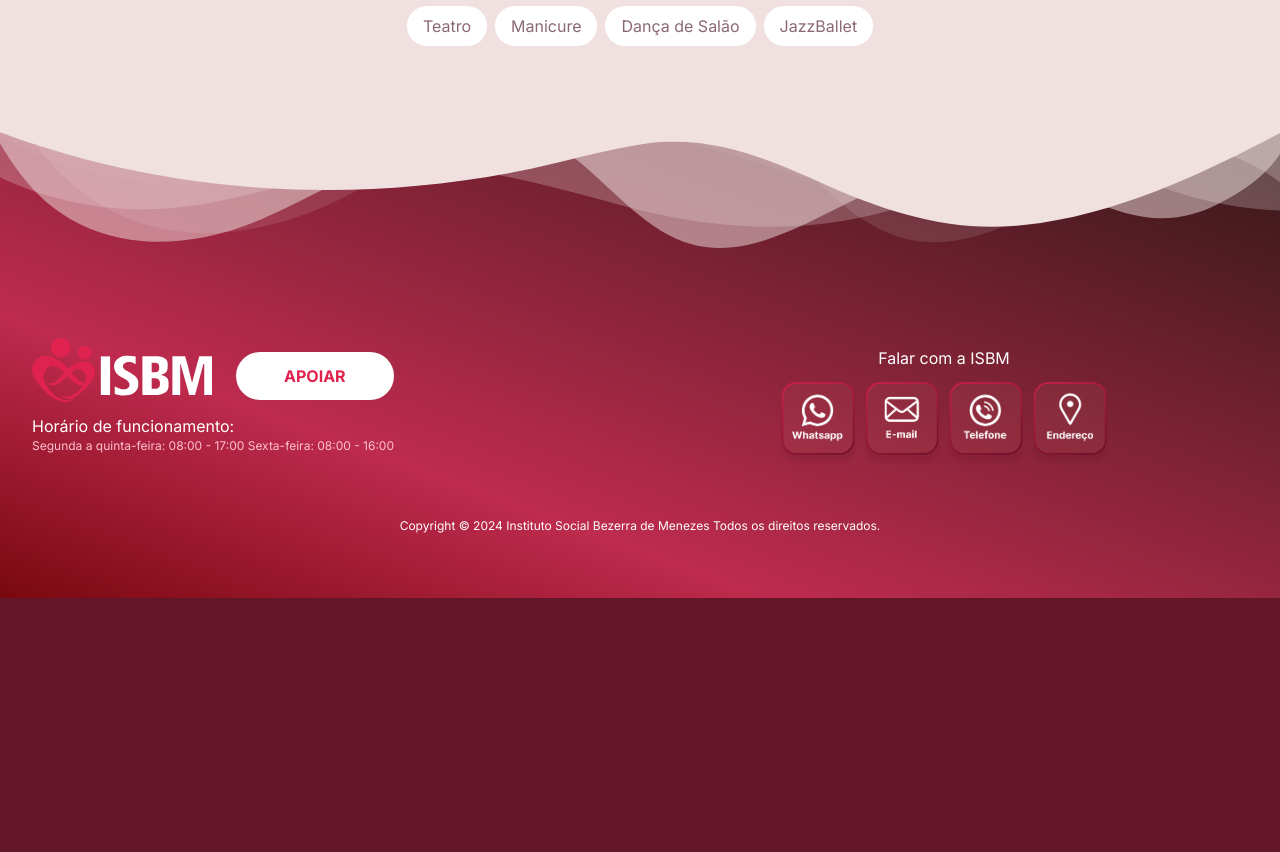
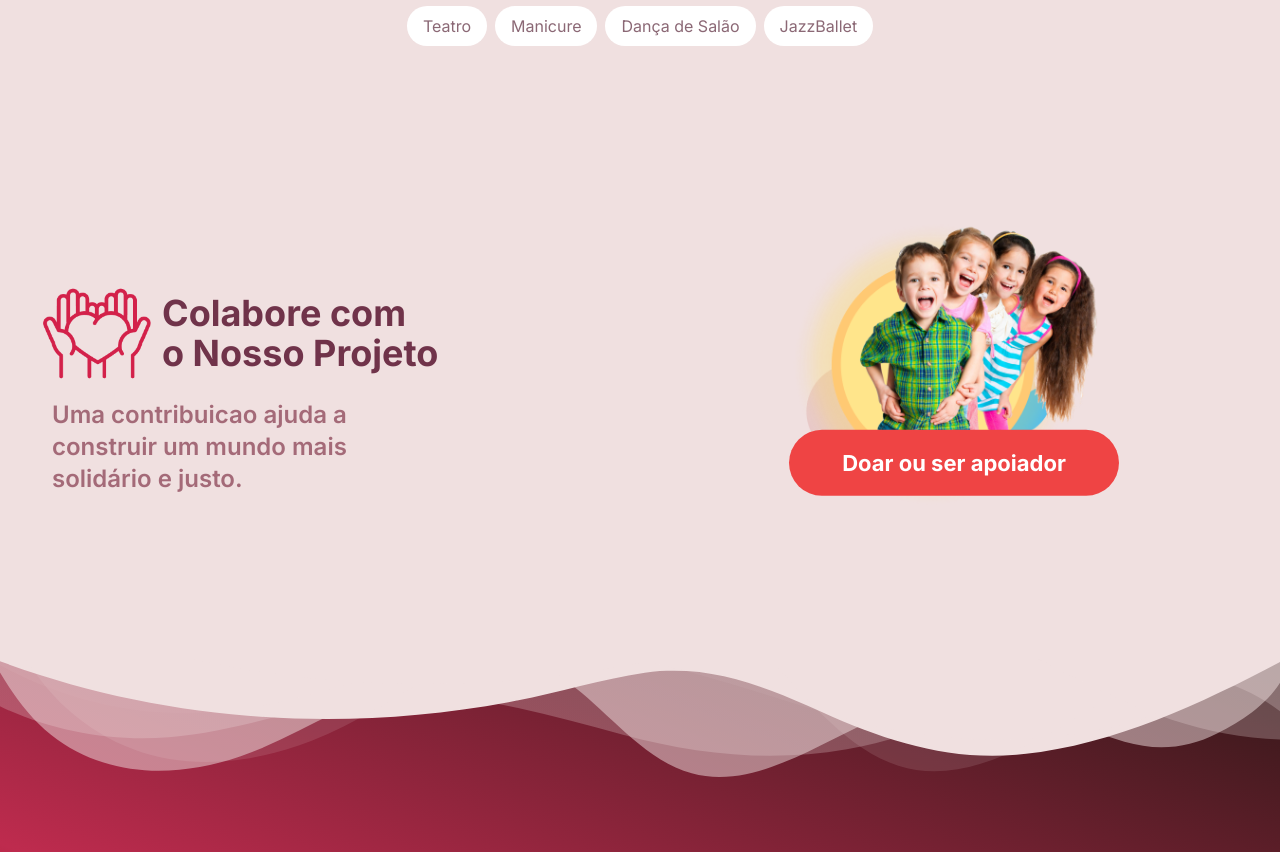
Before and after one commit to vsiago/isbmsitenovo, a Next.js app: page / in a window 1280 px wide. Shown: the part 2420-3272 px from the top of the page. Before the commit the page ends 3018 px from the top, so only its background shows below. Built offline with nearby package versions, Linux system fonts and the light colour scheme; a web font is replaced by a local one.

Commit message:
melhoria

```diff
--- a/src/app/page.jsx
+++ b/src/app/page.jsx
@@ -29,6 +29,7 @@ export default function Home() {
   ];
 
   // Referência para acessar o ID da seção
+
   const quemSomosRef = useRef(null);
 
   const [show1000Delay, setShow1000Delay] = useState(false);
@@ -189,12 +190,12 @@ export default function Home() {
         className="py-20 md:py-40  bg-gradient-to-r bg-[#F0E0E0]"
       ></section>
       <section className="bg-[#F0E0E0] flex items-center justify-center relative">
-        <div className="bg-gradient-to-tr from-[#621628] via-[#BE2B4E] via-70% to-[#8A0000]/60 container  rounded-[3rem] md:rounded-[5rem] md:-rotate-1  drop-shadow-2xl z-[3]">
+        <div className="bg-gradient-to-tr from-[#621628] via-[#BE2B4E] via-70% to-[#8A0000]/60 container  rounded-[3rem] md:rounded-[5rem]   drop-shadow-2xl z-[3]">
           <h2 className="absolute z-20 md:-top-24 -top-16 left-1/2 transform -translate-x-1/2 font-life-savers text-3xl md:text-7xl text-[#68172A] text-center w-full">
             Quem Somos
           </h2>
           <div
-            className="w-full rotate-1 flex flex-col md:grid md:grid-cols-12 md:px-8 md:py-10 "
+            className="w-full  flex flex-col md:grid md:grid-cols-12 md:px-8 md:py-10 "
             style={{ gridTemplateRows: "60% 40%" }}
           >
             <div className="col-start-1 col-span-5 row-start-1 w-full mb-2 flex flex-col justify-end order-2">
@@ -310,6 +311,9 @@ export default function Home() {
           </div>
         </div>
       </section>
+
+      {/********** Cursos e Oficinas **********/}
+
       <section className="bg-[#F0E0E0] text-center text-3xl text-pink-950/80 py-20">
         <h5 className="mb-10">Cursos e Oficinas</h5>
         <ul className="container mx-auto flex items-start justify-center gap-2 flex-wrap text-base max-w-3xl">
@@ -324,6 +328,43 @@ export default function Home() {
             </li>
           ))}
         </ul>
+      </section>
+      {/*********** Colabore com o Nosso Projeto ***********/}
+
+      <section className="bg-[#F0E0E0] text-pink-950/80 py-20 pb-40">
+        <div className="flex items-end container mx-auto flex-wrap md:flex-nowrap text-center md:text-start">
+          <div className="w-full">
+            <div className="flex items-center justify-center md:justify-start">
+              <Image
+                src="/icon-colabore.png"
+                width={130}
+                height={130}
+                alt="Ícone Doação"
+              />
+              <h6 className="text-3xl text-start md:text-4xl font-bold">
+                Colabore com <br /> o Nosso Projeto
+              </h6>
+            </div>
+            <p className="text-[#A46A78] text-2xl md:max-w-[60%] font-semibold pl-5">
+              Uma contribuicao ajuda a construir um mundo mais solidário e
+              justo.
+            </p>
+          </div>
+          <div className="w-full  relative scale-110 md:ml-10 mt-2 flex justify-center items-center">
+            <Image
+              src="/criancas-felizes.png"
+              width={300}
+              height={300}
+              alt="Crianças felizes"
+            />
+            <a
+              href="/doar"
+              className="absolute bottom-3 block bg-red-500 w-[300px] p-3 py-4 text-center text-white font-bold text-xl rounded-full"
+            >
+              Doar ou ser apoiador
+            </a>
+          </div>
+        </div>
       </section>
       <section className=" rotate-180  relative  flex items-center justify-center bg-gradient-to-tr from-[#311818] via-[#BE2B4E] via-70% to-[#8A0000]/60">
         <div className="container rotate-180 pt-10">
```
Also changed, not shown: public/criancas-felizes.png (added), public/icon-colabore.png (added).
